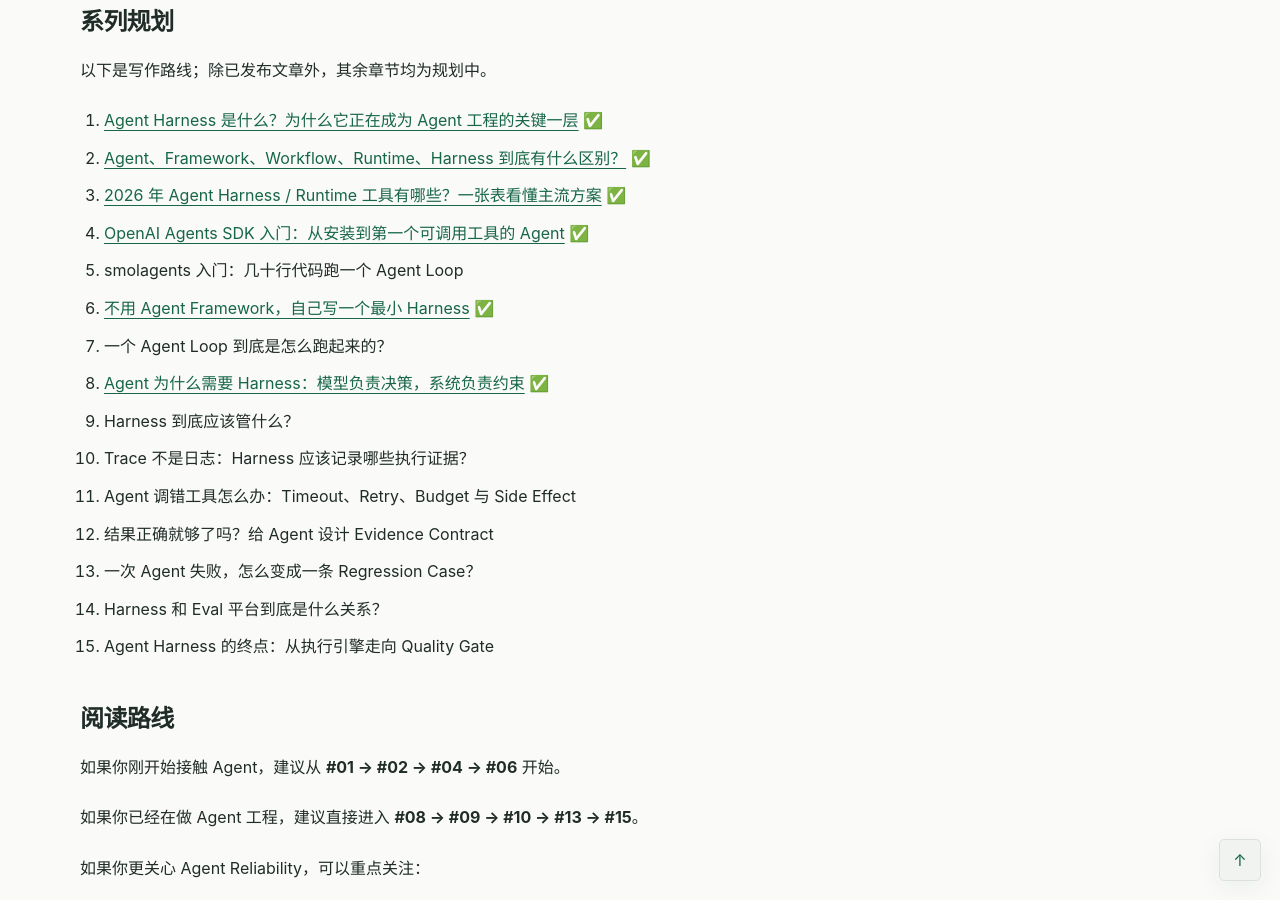
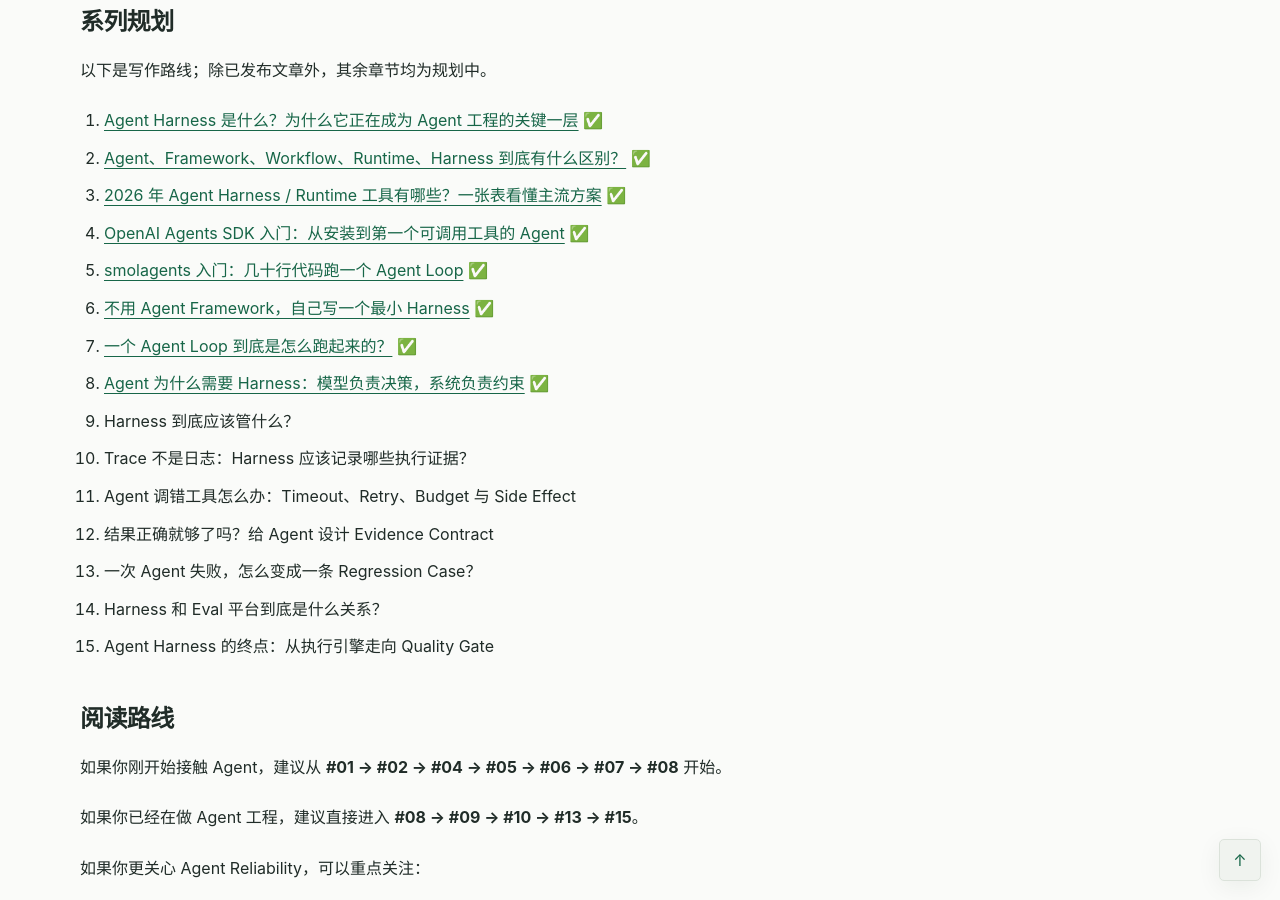
Before and after one commit to hugfeature/hugfeature.github.io, a Jekyll site: the page built from harness.md, in a window 1280 px wide and 900 px high, scrolled down 1142 px. Built offline with Jekyll 4.4.1, drawn with Linux system fonts in a browser that asks for light colours; some of the changed lines change nothing that is shown.

Commit message:
Complete Harness intro path with series #05 and #07

```diff
--- a/harness.md
+++ b/harness.md
@@ -32,9 +32,9 @@
 2. [Agent、Framework、Workflow、Runtime、Harness 到底有什么区别？](/harness/agent-framework-workflow-runtime-harness/) ✅
 3. [2026 年 Agent Harness / Runtime 工具有哪些？一张表看懂主流方案](/harness/agent-harness-runtime-tools-2026/) ✅
 4. [OpenAI Agents SDK 入门：从安装到第一个可调用工具的 Agent](/harness/openai-agents-sdk-quickstart/) ✅
-5. smolagents 入门：几十行代码跑一个 Agent Loop
+5. [smolagents 入门：几十行代码跑一个 Agent Loop](/harness/smolagents-agent-loop-quickstart/) ✅
 6. [不用 Agent Framework，自己写一个最小 Harness](/harness/build-minimal-agent-harness/) ✅
-7. 一个 Agent Loop 到底是怎么跑起来的？
+7. [一个 Agent Loop 到底是怎么跑起来的？](/harness/how-agent-loop-works/) ✅
 8. [Agent 为什么需要 Harness：模型负责决策，系统负责约束](/harness/why-agent-needs-harness/) ✅
 9. Harness 到底应该管什么？
 10. Trace 不是日志：Harness 应该记录哪些执行证据？
@@ -46,7 +46,7 @@
 
 ## 阅读路线
 
-如果你刚开始接触 Agent，建议从 **#01 → #02 → #04 → #06** 开始。
+如果你刚开始接触 Agent，建议从 **#01 → #02 → #04 → #05 → #06 → #07 → #08** 开始。
 
 如果你已经在做 Agent 工程，建议直接进入 **#08 → #09 → #10 → #13 → #15**。
 
```
